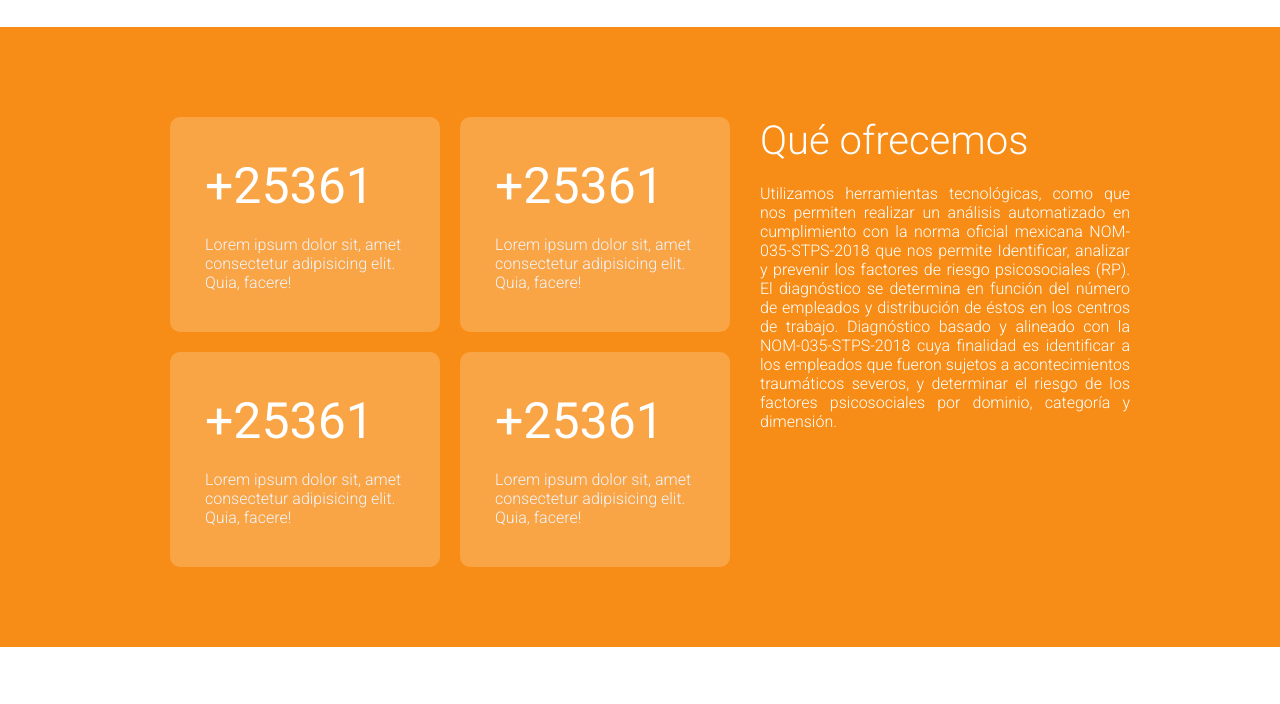
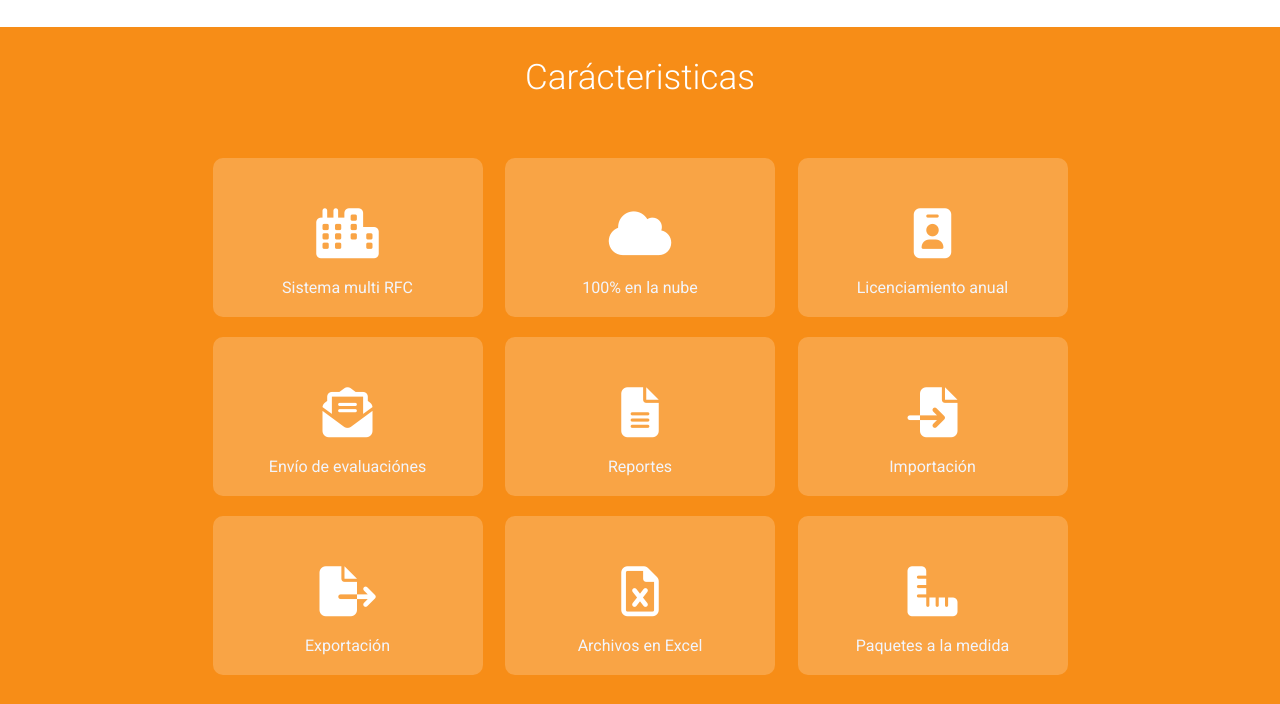
Before and after one commit to visualxerox/D035, a plain HTML site: page index.html in a window 1280 px wide. Shown: the part 1253-1957 px from the top of the page. Drawn offline with nearby package versions, Linux system fonts and the light colour scheme; a web font is replaced by a local one.

Commit message:
actualizacion secc caracteristicas

```diff
--- a/estilos.css
+++ b/estilos.css
@@ -309,18 +309,28 @@ nav {
 }
 
 .numbers {
-    width: 60%;
+    width: 90%;
     display: flex;
     flex-wrap: wrap;
     justify-content: space-evenly;
 }
 
+.number i{
+  margin: 30px 0 20px 0;
+  color: #fff;
+  font-size: 50px;
+}
+
+.number {
+    text-align: center;
+}
+
 .numbers .number {
-    width: 45%;
+    width: 30%;
     background: rgba(255, 255, 255, .2);
     color: #fff;
     border-radius: 10px;
-    padding: 40px 35px;
+    padding: 20px 35px;
     /*para que tengan mas tamaño*/
     margin-bottom: 20px;
     /*para que los elementos de abajo se distingan*/
@@ -335,7 +345,8 @@ nav {
 
 .numbers .number p {
     color: #f2f5fc;
-    font-weight: 300;
+    font-weight: 500;
+    text-align: center;
 }
 
 .results-text {
@@ -370,7 +381,7 @@ nav {
 
 /* info */
     .info {
-        background: #707070;
+        background: #f78d17;
         color: #fff;
         text-align: justify;
         font-size: 20px;
@@ -471,6 +482,7 @@ footer{
 .titulo {
     font-size: 35px;
     color: #fff;
+    text-align: center;
 }
 
 .form{
--- a/index.html
+++ b/index.html
@@ -140,39 +140,85 @@
   </section>
 
   <section class="results">
+    <h3 class="titulo">Carácteristicas</h3>
     <div class="contenedor1 content-results">
       <section class="numbers">
         <div class="number" data-aos="zoom-in-left">
-          <h4>+25361</h4>
+          <i class="fas fa-city"></i>
           <p>
-            Lorem ipsum dolor sit, amet consectetur adipisicing elit. Quia,
-            facere!
+            Sistema multi RFC
           </p>
         </div>
         <div class="number" data-aos="zoom-in-left">
+          <i class="fas fa-cloud"></i>
+          <p>
+            100% en la nube
+          </p>
+        </div>
+        <!-- <div class="number" data-aos="zoom-in-left">
+          <h4>NOM035</h4>
+          <p>
+            NOM 035
+          </p>
+        </div> -->
+        <!-- <div class="number" data-aos="zoom-in-left">
+          <i class="fa-solid fa-tablet-screen-button"></i> -->
+          <!-- <i class="fa-regular fa-laptop-mobile"></i> -->
+          <!-- <p>
+            En cualquier dispositivo
+          </p>
+        </div> -->
+         <div class="number" data-aos="zoom-in-left">
+          <i class="fas fa-id-badge"></i>
+          <p>
+            Licenciamiento anual
+          </p>
+        </div>
+        <!-- <div class="number" data-aos="zoom-in-left">
           <h4>+25361</h4>
           <p>
-            Lorem ipsum dolor sit, amet consectetur adipisicing elit. Quia,
-            facere!
+            Centros de trabajo
+          </p>
+        </div> -->
+         <div class="number" data-aos="zoom-in-left">
+          <i class="fas fa-envelope-open-text"></i>
+          <p>
+            Envío de evaluaciónes
           </p>
         </div>
         <div class="number" data-aos="zoom-in-left">
-          <h4>+25361</h4>
+          <i class="fas fa-file-alt"></i>
           <p>
-            Lorem ipsum dolor sit, amet consectetur adipisicing elit. Quia,
-            facere!
+            Reportes
+          </p>
+        </div>
+         <div class="number" data-aos="zoom-in-left">
+          <i class="fas fa-file-import"></i>
+          <p>
+            Importación
           </p>
         </div>
         <div class="number" data-aos="zoom-in-left">
-          <h4>+25361</h4>
+          <i class="fas fa-file-export"></i>
           <p>
-            Lorem ipsum dolor sit, amet consectetur adipisicing elit. Quia,
-            facere!
+            Exportación
+          </p>
+        </div>
+        <div class="number" data-aos="zoom-in-left">
+          <i class="far fa-file-excel"></i>
+          <p>
+            Archivos en Excel
+          </p>
+        </div>
+         <div class="number" data-aos="zoom-in-left">
+          <i class="fas fa-ruler-combined"></i>
+          <p>
+            Paquetes a la medida
           </p>
         </div>
       </section>
 
-      <section class="results-text">
+      <!-- <section class="results-text">
         <h4>Qué ofrecemos</h4>
         <p class="result-parrafo">
           Utilizamos herramientas tecnológicas, como que nos permiten realizar un análisis automatizado en cumplimiento
@@ -184,9 +230,9 @@
           fueron sujetos a acontecimientos traumáticos severos, y determinar el riesgo de los factores psicosociales por
           dominio, categoría y dimensión.
 
-        </p>
+        </p> -->
         <!-- <a href="#">Ingrese aqui</a> -->
-      </section>
+      <!-- </section> -->
     </div>
   </section>
 
```
